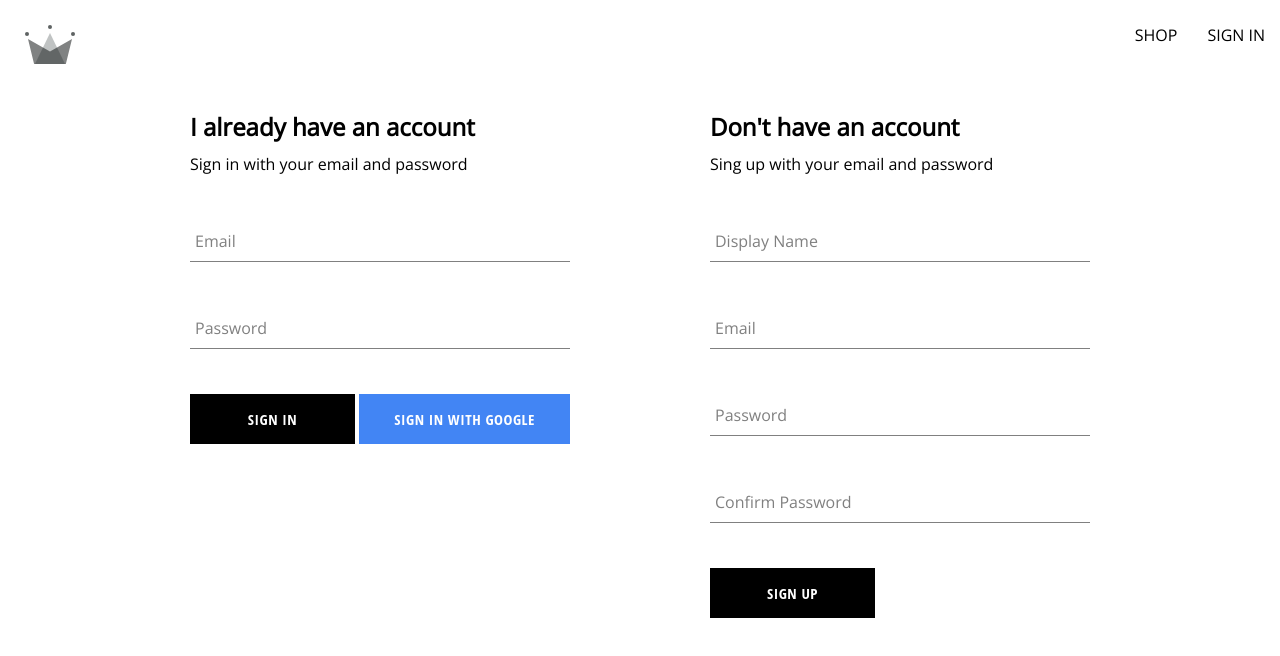
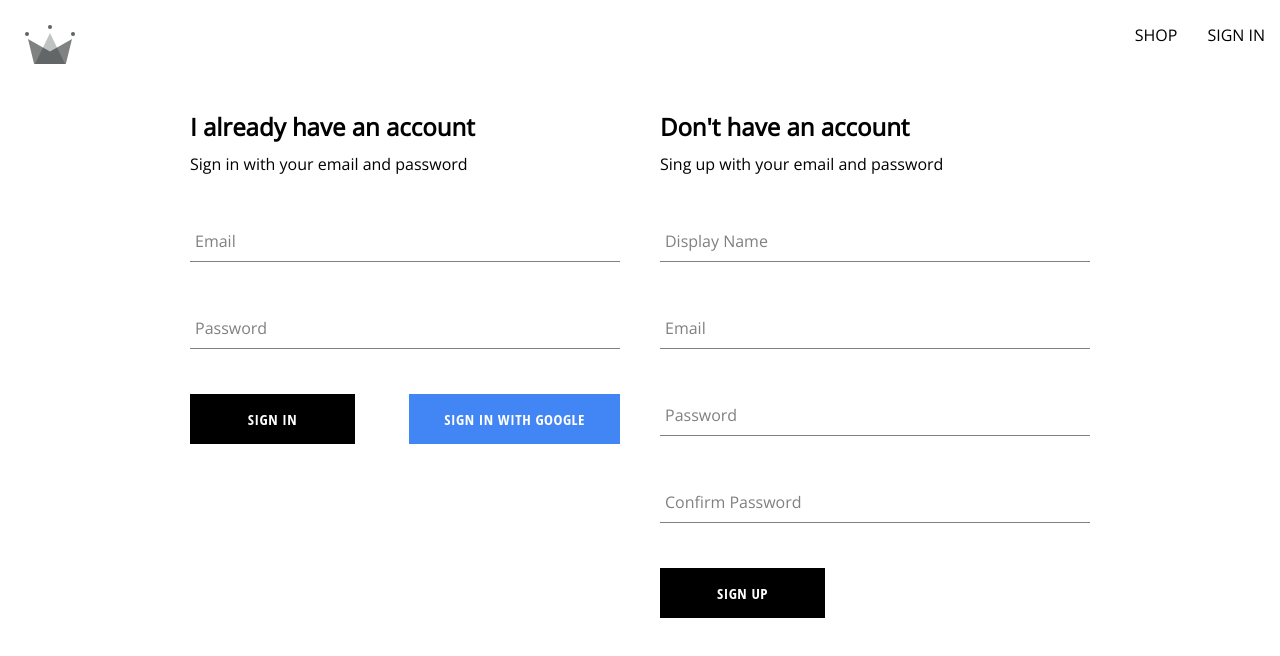
Before and after one commit to weFEE9/crwn-clothing, a React (Create React App) app: page /sign-in in a window 1280 px wide. Shown: the top 656 px of the page. Built offline with nearby package versions, Linux system fonts and the light colour scheme.

Commit message:
chore: modified some style

```diff
--- a/src/components/sign-in-form/sign-in-form.styles.scss
+++ b/src/components/sign-in-form/sign-in-form.styles.scss
@@ -1,7 +1,7 @@
 .sign-in-container {
     display: flex;
     flex-direction: column;
-    width: 380px;
+    width: 430px;
 
     h2 {
         margin: 10px 0;
--- a/src/components/sign-up-form/sign-up-form.styles.scss
+++ b/src/components/sign-up-form/sign-up-form.styles.scss
@@ -1,7 +1,7 @@
 .sign-up-container {
     display: flex;
     flex-direction: column;
-    width: 380px;
+    width: 430px;
 
     h2 {
         margin: 10px 0;
```
